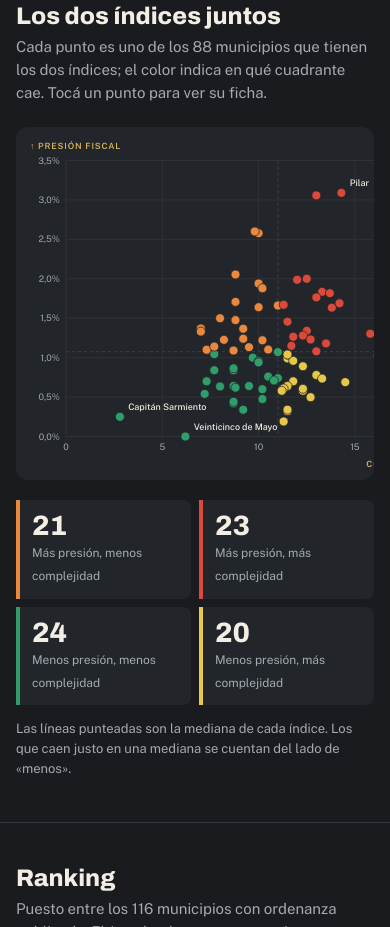
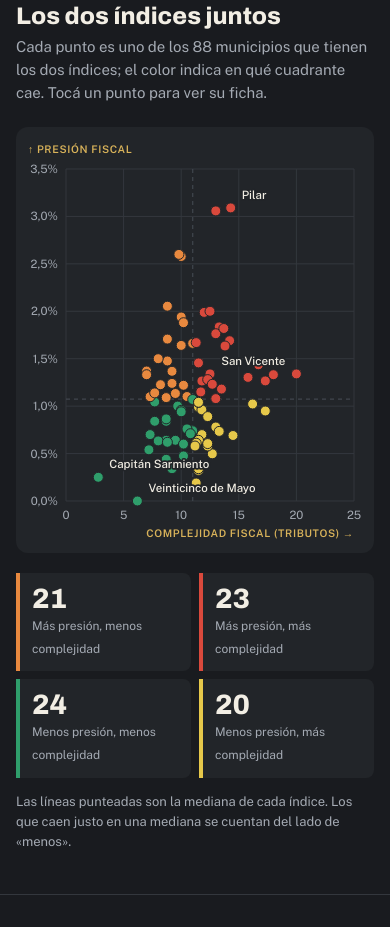
Before and after one commit to tadeoquintela/tadeoquintela.github.io, a plain HTML site: page publicaciones/relevamiento-fiscal-pba/index.html in a window 390 px wide. Shown: the part 3559-4486 px from the top of the page. Drawn offline with nearby package versions, Linux system fonts and the light colour scheme.

Commit message:
Cruce: el gráfico entra completo en el celular
Co-Authored-By: Claude Opus 5.5 <noreply@anthropic.com>

```diff
--- a/publicaciones/relevamiento-fiscal-pba/index.html
+++ b/publicaciones/relevamiento-fiscal-pba/index.html
@@ -193,8 +193,11 @@ section.bloque{padding-block:56px;border-top:1px solid var(--line)}
 
 /* scatter */
 .cruce-grid{display:grid;grid-template-columns:minmax(0,1fr) 250px;gap:20px;align-items:start}
-.graf{background:var(--panel);border-radius:12px;padding:8px;overflow-x:auto}
-#cruce{display:block;width:100%;min-width:540px;height:auto}
+.graf{background:var(--panel);border-radius:12px;padding:8px}
+#cruce{display:block;width:100%;height:auto}
+#cruce.angosto text{font-size:11.5px}
+#cruce.angosto .tit{font-size:10.5px;letter-spacing:.06em}
+#cruce.angosto .etq{font-size:11.5px}
 #cruce text{fill:var(--muted);font-family:var(--body);font-size:12px}
 #cruce .eje line{stroke:var(--line)}
 #cruce .med{stroke:var(--line2);stroke-dasharray:4 4;stroke-width:1.2}
@@ -203,7 +206,7 @@ section.bloque{padding-block:56px;border-top:1px solid var(--line)}
 #cruce circle.q-aa{fill:var(--s5)} #cruce circle.q-ab{fill:var(--s4)} #cruce circle.q-ba{fill:var(--s3)} #cruce circle.q-bb{fill:var(--s1)}
 #cruce circle:hover{stroke:var(--fg);stroke-width:2}
 #cruce circle.sel{fill:#fff;stroke:var(--gold-hi);stroke-width:3}
-#cruce .etq{fill:var(--fg);font-size:12px;font-weight:500}
+#cruce .etq{fill:var(--fg);font-size:12px;font-weight:500;paint-order:stroke;stroke:var(--panel);stroke-width:3.5px;stroke-linejoin:round}
 #cruce .etq.sel{fill:#fff;font-weight:700}
 .cuadros{display:grid;grid-template-columns:1fr 1fr;gap:8px}
 .cuadros div{background:var(--panel);border-radius:0 8px 8px 0;padding:12px;border-left:4px solid var(--c)}
@@ -559,7 +562,18 @@ svg.addEventListener('click', e => { const g = e.target.closest('g.m'); if (g) a
 svg.addEventListener('keydown', e => { const g = e.target.closest('g.m'); if (g && (e.key === 'Enter' || e.key === ' ')) { e.preventDefault(); abrir(g.dataset.n, angosto()); } });
 
 /* ---------- scatter ---------- */
-const CW = 720, CH = 450, P = {l: 56, r: 22, t: 34, b: 48};
+/* the scatter has two shapes: wide for computers, and a narrower, taller one for phones so it fits whole on screen
+   (it used to keep its computer width and had to be scrolled sideways) */
+let CW = 720, CH = 450, P = {l: 56, r: 22, t: 34, b: 48}, cAng = false;
+function geometria() {
+  const w = $('cruce').parentElement.clientWidth;
+  cAng = w > 0 && w < 600;
+  // on phones the drawing is exactly as wide as the screen allows, so the text keeps its real size
+  if (cAng) { CW = Math.max(260, w - 16); CH = Math.round(CW * 1.2); P = {l: 42, r: 12, t: 34, b: 44}; }
+  else { CW = 720; CH = 450; P = {l: 56, r: 22, t: 34, b: 48}; }
+  $('cruce').setAttribute('viewBox', `0 0 ${CW} ${CH}`);
+  $('cruce').classList.toggle('angosto', cAng);
+}
 const xMax = Math.ceil((Math.max(...conCf.map(m => m.cf)) + 0.01) / 5) * 5;
 const yMax = Math.ceil(Math.max(...conPf.map(m => m.pf)) * 2) / 2;
 const sx = v => P.l + v / xMax * (CW - P.l - P.r), sy = v => CH - P.b - v / yMax * (CH - P.t - P.b);
@@ -575,14 +589,15 @@ function etiqueta(m, extra) {
 }
 function punto(m) {
   const s = m.n === sel;
-  return `<circle r="${s ? 8 : 6}" class="q-${cuad(m)}${s ? ' sel' : ''}" cx="${sx(m.cf).toFixed(1)}" cy="${sy(m.pf).toFixed(1)}" data-n="${esc(m.n)}"><title>${esc(m.n)}: complejidad ${fx(m.cf, 1)} · presión ${pct(m.pf)}</title></circle>`;
+  return `<circle r="${(s ? 8 : 6) - (cAng ? 1 : 0)}" class="q-${cuad(m)}${s ? ' sel' : ''}" cx="${sx(m.cf).toFixed(1)}" cy="${sy(m.pf).toFixed(1)}" data-n="${esc(m.n)}"><title>${esc(m.n)}: complejidad ${fx(m.cf, 1)} · presión ${pct(m.pf)}</title></circle>`;
 }
 function cruce() {
+  geometria();
   let h = '<g class="eje">';
   for (let v = 0; v <= xMax; v += 5) h += `<line x1="${sx(v)}" x2="${sx(v)}" y1="${P.t}" y2="${CH - P.b}"/><text x="${sx(v)}" y="${CH - P.b + 18}" text-anchor="middle">${v}</text>`;
   for (let v = 0; v <= yMax + 1e-9; v += 0.5) h += `<line x1="${P.l}" x2="${CW - P.r}" y1="${sy(v)}" y2="${sy(v)}"/><text x="${P.l - 8}" y="${sy(v) + 4}" text-anchor="end">${fx(v, 1)}%</text>`;
   h += '</g>';
-  h += `<text class="tit" x="${CW - P.r}" y="${CH - 8}" text-anchor="end">Complejidad fiscal (tributos) →</text><text class="tit" x="${P.l - 48}" y="${P.t - 16}">↑ Presión fiscal</text>`;
+  h += `<text class="tit" x="${CW - P.r}" y="${CH - 8}" text-anchor="end">Complejidad fiscal (tributos) →</text><text class="tit" x="${Math.max(4, P.l - 48)}" y="${P.t - 16}">↑ Presión fiscal</text>`;
   h += `<line class="med" x1="${sx(mCf)}" x2="${sx(mCf)}" y1="${P.t}" y2="${CH - P.b}"/><line class="med" x1="${P.l}" x2="${CW - P.r}" y1="${sy(mPf)}" y2="${sy(mPf)}"/>`;
   for (const m of ambos) if (m.n !== sel) h += punto(m);
   for (const n of FIJAS) if (n !== sel) h += etiqueta(byN[n], '');
@@ -598,6 +613,9 @@ function cruce() {
     .map(([k, t]) => `<div style="--c:${C[k]}"><b>${q[k]}</b><span>${t}</span></div>`).join('');
   $('cruceTxt').textContent = `Cada punto es uno de los ${ambos.length} municipios que tienen los dos índices; el color indica en qué cuadrante cae. Tocá un punto para ver su ficha.`;
   $('cruce').addEventListener('click', e => { const c = e.target.closest('circle'); if (c) abrir(c.dataset.n, true); });
+  // redraw when the chart switches shape, or when the phone-width drawing no longer matches the screen
+  addEventListener('resize', () => { const w = $('cruce').parentElement.clientWidth, a = w > 0 && w < 600;
+    if (a !== cAng || (a && Math.max(260, w - 16) !== CW)) cruce(); });
 })();
 
 /* ---------- ranking ---------- */
```
